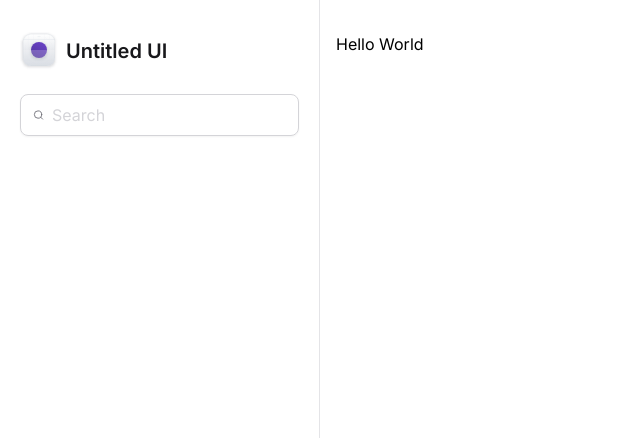
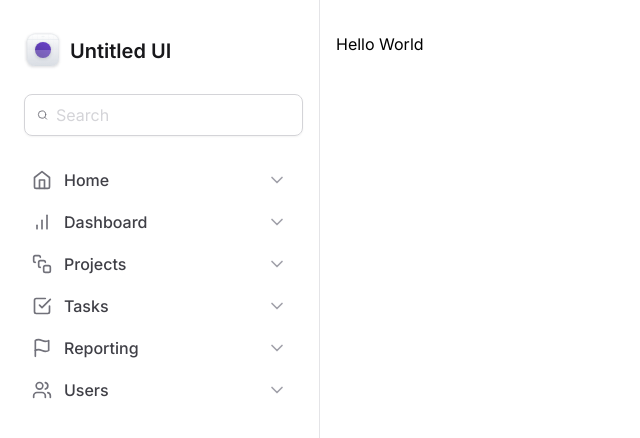
Before and after one commit to luanrem/tailwind-next, a Next.js app: page / in a window 1280 px wide. Shown: the top 438 px of the page, without its empty margins (0-640 px from the left). Built offline with nearby package versions, Linux system fonts and the light colour scheme.

Commit message:
C02 - Menu de Navegação

```diff
--- a/src/app/components/Sidebar/Logo.tsx
+++ b/src/app/components/Sidebar/Logo.tsx
@@ -1,6 +1,6 @@
 export function Logo() {
   return (
-    <strong className="flex items-center gap-2 text-xl font-semibold text-zinc-900">
+    <strong className="flex mx-1 items-center gap-2 text-xl font-semibold text-zinc-900">
       <svg
         width={38}
         height={38}
--- /dev/null
+++ b/src/app/components/Sidebar/MainNavigation/NavItem.tsx
@@ -0,0 +1,22 @@
+import { ChevronDown } from "lucide-react";
+import { ElementType } from "react";
+
+export interface NavItemProps {
+  title: string
+  icon: ElementType
+}
+
+export function NavItem({ title, icon: Icon }: NavItemProps) {
+  return (
+    <a
+      href=""
+      className='flex group items-center gap-3 rounded px-3 py-2 hover:bg-violet-50'
+    >
+      <Icon className='h-5 w-5 text-zinc-500' />
+      <span className='font-medium text-zinc-700 group-hover:text-violet-500'>
+        {title}
+      </span>
+      <ChevronDown className='ml-auto h-5 w-5 text-zinc-400 group-hover:text-violet-500' />
+    </a>
+  )
+}
--- /dev/null
+++ b/src/app/components/Sidebar/MainNavigation/index.tsx
@@ -0,0 +1,15 @@
+import { BarChart, CheckSquare, Flag, Home as HomeIcon, SquareStack, Users } from 'lucide-react'
+import { NavItem } from './NavItem'
+
+export function MainNavigation() {
+  return (
+    <nav className="space-y-0.5">
+      <NavItem title='Home' icon={HomeIcon} />
+      <NavItem title='Dashboard' icon={BarChart} />
+      <NavItem title='Projects' icon={SquareStack} />
+      <NavItem title='Tasks' icon={CheckSquare} />
+      <NavItem title='Reporting' icon={Flag} />
+      <NavItem title='Users' icon={Users} />
+    </nav>
+  )
+}
--- a/src/app/components/Sidebar/index.tsx
+++ b/src/app/components/Sidebar/index.tsx
@@ -1,14 +1,17 @@
 import { Search } from 'lucide-react'
 import { Logo } from "./Logo";
+import { MainNavigation } from './MainNavigation';
 
 
 export function Sidebar() {
   return <aside className='space-y-6 border-r border-zinc-200 px-5 py-8'>
     <Logo />
 
-    <div className="flex w-full items-center gap-2 rounded-lg border border-zinc-300 px-3 py-2 shadow-sm">
+    <div className="flex mx-1 w-full items-center gap-2 rounded-lg border border-zinc-300 px-3 py-2 shadow-sm">
       <Search className='h-5 w-5 text-zinc-500' />
       <input className='flex-1 border-0 outline-none bg-transparent p-0 text-zinc-900 placeholder-zinc-300' placeholder='Search' />
     </div>
+
+    <MainNavigation />
   </aside>
 }
```
